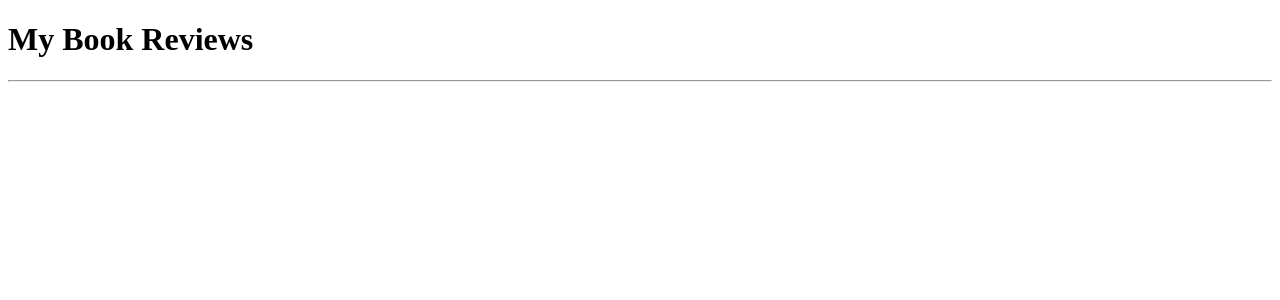
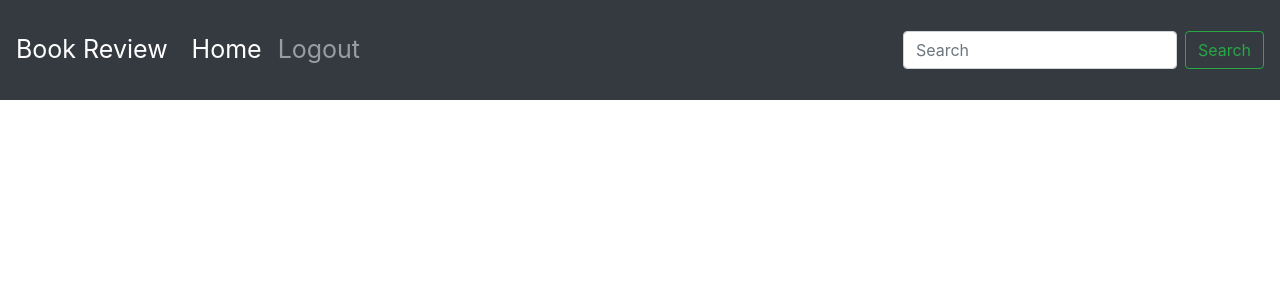
Before and after one commit to Zach-EE/book_reviewer, a Django app: page /books/ in a window 1280 px wide. Shown: the top 300 px of the page. Run offline with Django 4.2, Linux system fonts and the light colour scheme; data that the repository does not hold is empty; some libraries are stand-ins or nearby versions.

Commit message:
added a block content to the base template and formatted book list/ added boootstrap for styling

```diff
--- a/reviews/templates/reviews/book_list.html
+++ b/reviews/templates/reviews/book_list.html
@@ -1,14 +1,6 @@
-<!DOCTYPE html>
-<html lang="en">
-<head>
-    <meta charset="UTF-8">
-    <meta http-equiv="X-UA-Compatible" content="IE=edge">
-    <meta name="viewport" content="width=device-width, initial-scale=1.0">
-    <title>book reviews</title>
-</head>
-<body>
-    <h1>My Book Reviews</h1>
-    <hr>
+{% extends 'base.html' %}
+
+{% block content %}
 <ul>
     {% for item in book_list%}
     <li>
@@ -26,9 +18,9 @@
         <span>Provide Rating and Write 1st Review</span>
         <br>
         {% endif %}
+        <a class="btn btn-primary btn-sm active" role="button" aria-pressed="true" href="/book/{{ item.book.id }}/">Reviews</a>
     </li>
     {% endfor %}
     <br>
 </ul>
-</body>
-</html>
+{% endblock %}
--- a/templates/base.html
+++ b/templates/base.html
@@ -1,12 +1,54 @@
-<!DOCTYPE html>
+<!doctype html>
+{% load static %}
 <html lang="en">
-<head>
-    <meta charset="UTF-8">
-    <meta http-equiv="X-UA-Compatible" content="IE=edge">
-    <meta name="viewport" content="width=device-width, initial-scale=1.0">
-    <title>Document</title>
-</head>
-<body>
-    <h1>Welcome to my Book Reviews!</h1>
-</body>
+  <head>
+    <!-- Required meta tags -->
+    <meta charset="utf-8">
+    <meta name="viewport" content="width=device-width, initial-scale=1, shrink-to-fit=no">
+
+    <!-- Bootstrap CSS -->
+    <link rel="stylesheet" href="https://stackpath.bootstrapcdn.com/bootstrap/4.4.1/css/bootstrap.min.css" integrity="sha384-Vkoo8x4CGsO3+Hhxv8T/Q5PaXtkKtu6ug5TOeNV6gBiFeWPGFN9MuhOf23Q9Ifjh" crossorigin="anonymous">
+
+    <link rel="stylesheet" href="https://cdnjs.cloudflare.com/ajax/libs/font-awesome/4.7.0/css/font-awesome.min.css">
+
+    <title>Book Review</title>
+    <style type="text/css">
+      .navbar {
+        min-height: 100px;
+        font-size: 25px;
+      }
+      .navbar-brand {
+        font-size: 25px;
+      }
+    </style>
+  </head>
+  <body>
+        <nav class="navbar navbar-expand-sm navbar-dark bg-dark sticky-top">
+          <a class="navbar-brand" href="/">Book Review</a>
+          <button class="navbar-toggler" type="button" data-toggle="collapse" data-target="#navbarSupportedContent" aria-controls="navbarSupportedContent" aria-expanded="false" aria-label="Toggle navigation">
+            <span class="navbar-toggler-icon"></span>
+          </button>
+          <div class="collapse navbar-collapse" id="navbarSupportedContent">
+            <ul class="navbar-nav mr-auto">
+              <li class="nav-item active">
+                <a class="nav-link" href="/books/">Home <span class="sr-only">(current)</span></a>
+              </li>
+              <li class="nav-item">
+                <a class="nav-link" href="#">Logout</a>
+              </li>
+            </ul>
+            <form class="form-inline my-2 my-lg-0">
+              <input class="form-control mr-sm-2" type="search" placeholder="Search" aria-label="Search">
+              <button class="btn btn-outline-success my-2 my-sm-0" type="submit">Search</button>
+            </form>
+          </div>
+        </nav>
+         {% block content %}
+        <h1>Welcome to Bookr!</h1>
+        {% endblock %}
+
+  <footer class="page-footer font-small blue">
+  </footer>
+
+  </body>
 </html>
```
Lines whose indentation alone changed are shown as unchanged.
